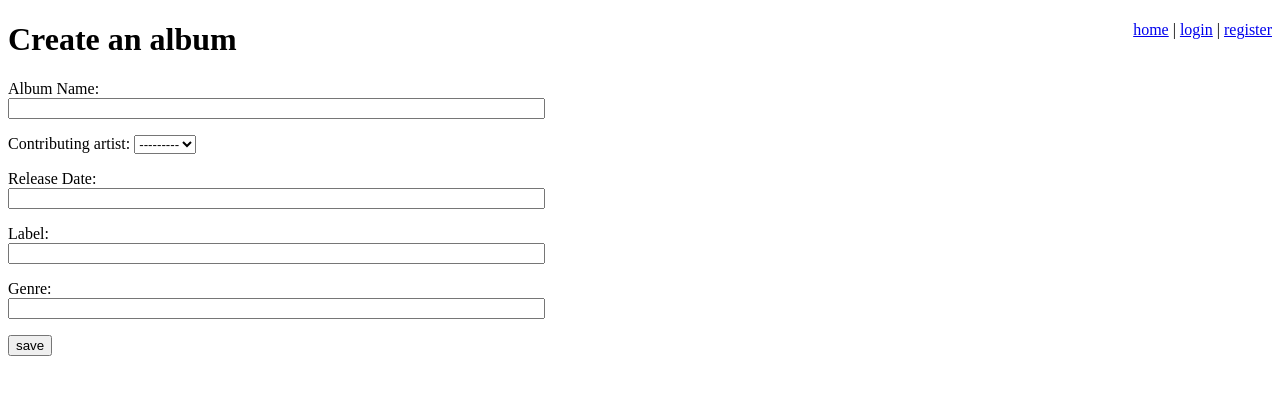
After one commit to nhamlv-55/Elmusico, a Django app: page /create_album/ in a window 1280 px wide. The commit adds this page. Shown: the top 395 px of the page. Run offline with Django 3.2, Linux system fonts and the light colour scheme; data that the repository does not hold is empty; parts of the project's set-up code (start-up, migrations or seed data) failed here and were passed over.

Commit message:
functioning

```diff
--- a/bookmarks/forms.py
+++ b/bookmarks/forms.py
@@ -2,7 +2,7 @@ import re
 from django.contrib.auth.models import User
 from django.core.exceptions import ObjectDoesNotExist
 from django import forms
-
+from models import *
 class RegistrationForm(forms.Form):
 	username = forms.CharField(label='Username', max_length=30)
 	# email = forms.EmailField(label='Email')
@@ -40,8 +40,58 @@ class RegistrationForm(forms.Form):
 # 	Type = models.TextField()
 # 	Url = models.URLField()
 
-class VideoSaveForm(forms.Form):
-	url = forms.URLField(
-		label='VideoURL'
+class ArtistSaveForm(forms.Form):
+	name = forms.CharField(
+		label='Artist Name',
 		widget = forms.TextInput(attrs = {'size': 64})
 		)
+	date= forms.DateField(
+		label= 'Debut',
+		widget = forms.DateInput(attrs = {'size': 64})
+		)
+	status = forms.CharField(
+		label = 'Status',
+		widget = forms.TextInput(attrs = {'size': 64})
+		)
+
+class MusicianSaveForm(forms.Form):
+	name = forms.CharField(
+		label='Musician Name',
+		widget = forms.TextInput(attrs = {'size': 64})
+		)
+	dob= forms.DateField(
+		label= 'Birthday',
+		widget = forms.DateInput(attrs = {'size': 64})
+		)
+
+class AlbumSaveForm(forms.Form):
+	name = forms.CharField(
+		label='Album Name',
+		widget = forms.TextInput(attrs = {'size': 64})
+		)
+
+	contributing_artist = forms.ModelChoiceField(
+		queryset=Artist.objects.all()
+		)
+
+
+	release_date= forms.DateField(
+		label= 'Release Date',
+		widget = forms.DateInput(attrs = {'size': 64})
+		)
+
+	label = forms.CharField(
+		label='Label',
+		widget = forms.TextInput(attrs = {'size': 64})
+		)
+
+	genre = forms.CharField(
+		label='Genre',
+		widget = forms.TextInput(attrs = {'size': 64})
+		)
+
+class SearchForm(forms.Form):
+	query = forms.CharField(
+	label='Enter a keyword to search for',
+	widget=forms.TextInput(attrs={'size': 32})
+	)
--- a/bookmarks/views.py
+++ b/bookmarks/views.py
@@ -78,3 +78,93 @@ def register_page(request):
 			variables,
 			context_instance = RequestContext(request)
 			)
+
+def artist_save_page(request):
+	if request.method == 'POST':
+		form = ArtistSaveForm(request.POST)
+		if form.is_valid():
+			# Create or get link.
+			artist, created = Artist.objects.get_or_create(
+				ArtistName=form.cleaned_data['name'],
+				Date=form.cleaned_data['date'],
+				Status=form.cleaned_data['status']
+				)
+			artist.save()
+			return HttpResponseRedirect(
+				'/user/%s/' % request.user.username
+			)
+		print "invalid form"
+		return HttpResponseRedirect(
+				'/user/%s/' % request.user.username
+		)
+	else:
+		form = ArtistSaveForm()
+		variables = RequestContext(request, {
+			'form': form
+			})
+		return render_to_response('artist_save.html', variables, context_instance = RequestContext(request))
+
+def musician_save_page(request):
+	if request.method == 'POST':
+		form = MusicianSaveForm(request.POST)
+		if form.is_valid():
+			# Create or get link.
+			musician, created = Musician.objects.get_or_create(
+				MusicianName=form.cleaned_data['name'],
+				DOB=form.cleaned_data['dob']
+				)
+			musician.save()
+			return HttpResponseRedirect(
+				'/user/%s/' % request.user.username
+			)
+	else:
+		form = MusicianSaveForm()
+		variables = RequestContext(request, {
+			'form': form
+			})
+		return render_to_response('musician_save.html', variables)
+
+def album_save_page(request):
+	if request.method == 'POST':
+		form = AlbumSaveForm(request.POST)
+		if form.is_valid():
+			# Create or get link.
+			album, created = Album.objects.get_or_create(
+				AlbumName=form.cleaned_data['name'],
+				ContributingArtists = form.cleaned_data['contributing_artist'],
+				ReleaseDate=form.cleaned_data['release_date'],
+				Label = form.cleaned_data['label'],
+				Genre = form.cleaned_data['genre']
+				)
+			album.save()
+			return HttpResponseRedirect(
+				'/user/%s/' % request.user.username
+			)
+	else:
+		form = AlbumSaveForm()
+		variables = RequestContext(request, {
+			'form': form
+			})
+		return render_to_response('album_save.html', variables)
+
+def search_page(request):
+	form = SearchForm()
+	artists = []
+	albums = []
+
+	show_results = False
+	if request.GET.has_key('query'):
+		show_results = True
+		query = request.GET['query'].strip()
+		if query:
+			form = SearchForm({'query' : query})
+			artists = Artist.objects.filter (ArtistName__icontains=query)[:10]
+			albums = Album.objects.filter (AlbumName__icontains=query)[:10]
+	variables = RequestContext(request, { 'form': form,
+		'artists': artists,
+		'albums': albums,
+		'show_results': show_results,
+		# 'show_tags': True,
+		# 'show_user': True
+		})
+	return render_to_response('search.html', variables)
--- a/elmusico/urls.py
+++ b/elmusico/urls.py
@@ -20,11 +20,19 @@ urlpatterns = patterns('',
     (r'^$', main_page),
     # \w: alphanumeric characters with underscore
     (r'^user/(\w+)/$', user_page),
+    # session manager part
     (r'^login/$', 'django.contrib.auth.views.login'),
     (r'^logout/$', logout_page),
     (r'^site_media/(?P<path>.*)$', 'django.views.static.serve', { 'document_root': site_media }),
     (r'^register/$', register_page),
     (r'^register/success/$',
         TemplateView.as_view(template_name='registration/register_success.html')),
+    # DML part
+    (r'^create_artist/$', artist_save_page),
+    (r'^create_musician/$', musician_save_page),
+    (r'^create_album/$', album_save_page),
+
+    # querry part
+    (r'^search/$', search_page),
     url(r'^admin/', include(admin.site.urls)),
 )
--- /dev/null
+++ b/templates/album_save.html
@@ -0,0 +1,9 @@
+{% extends "base.html" %}
+{% block title %}Create an album{% endblock %}
+{% block head %}Create an album{% endblock %}
+{% block content %}
+<form method="post" action=".">{% csrf_token %}
+{{ form.as_p }}
+<input type="submit" value="save" />
+</form>
+{% endblock %}
--- a/templates/base.html
+++ b/templates/base.html
@@ -15,6 +15,10 @@
 		<a href="/">home</a> |
 		{% if user.is_authenticated %}
 			welcome {{ user.username }}
+			<a href="/search/">search</a> |
+			<a href ="/create_artist">create artist</a> |
+			<a href ="/create_album">create album</a> |
+			<a href ="/create_musician">create musician</a> |
 			(<a href="/logout">logout</a>)
 		{% else %}
 			<a href="/login/">login</a> |
--- a/templates/main_page.html
+++ b/templates/main_page.html
@@ -15,4 +15,5 @@
 			before you can store and share bookmarks.
 		</p>
 	{% endif %}
+
 {% endblock %}
```
Also changed, not shown: bookmarks/models.py (+21 -17 lines), templates/album_list.html (added, +34 -0 lines), templates/album_page.html (added, +9 -0 lines), templates/artist_list.html (added, +34 -0 lines), templates/artist_save.html (added, +9 -0 lines), templates/bookmark_list.html (added, +33 -0 lines), templates/musician_save.html (added, +9 -0 lines), templates/search.html (added, +15 -0 lines), templates/user_page.html (+1 -11 lines), 4 other files.
